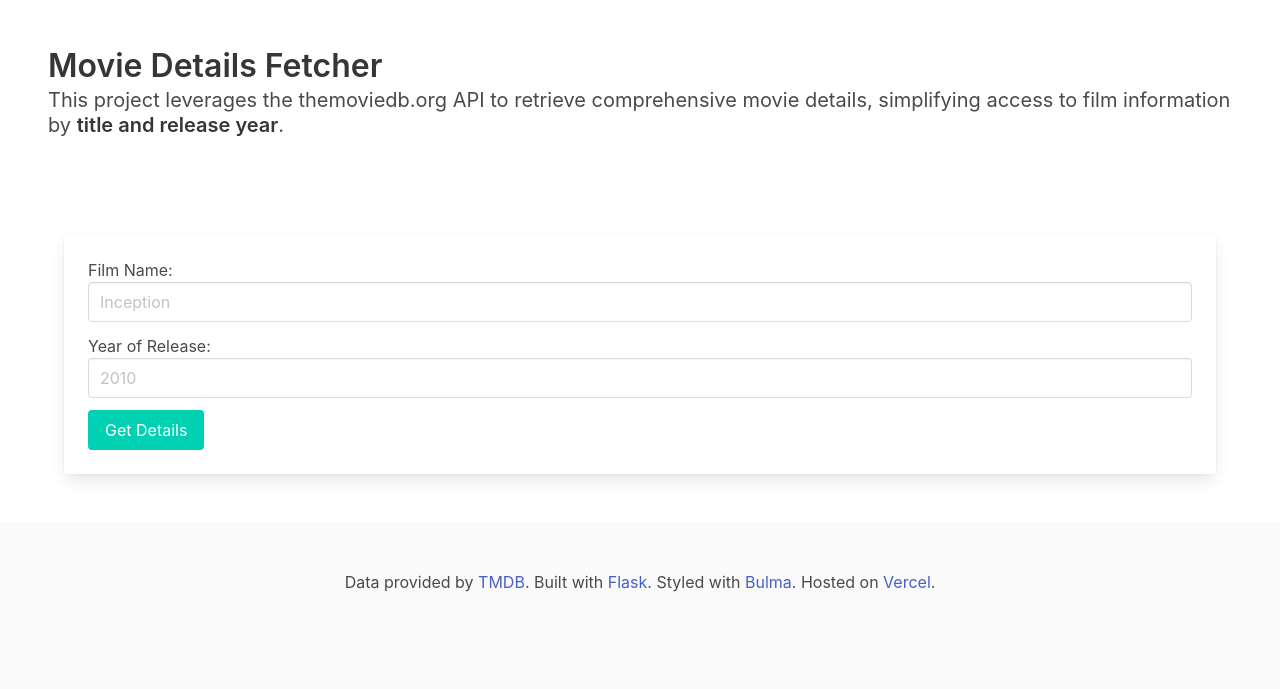
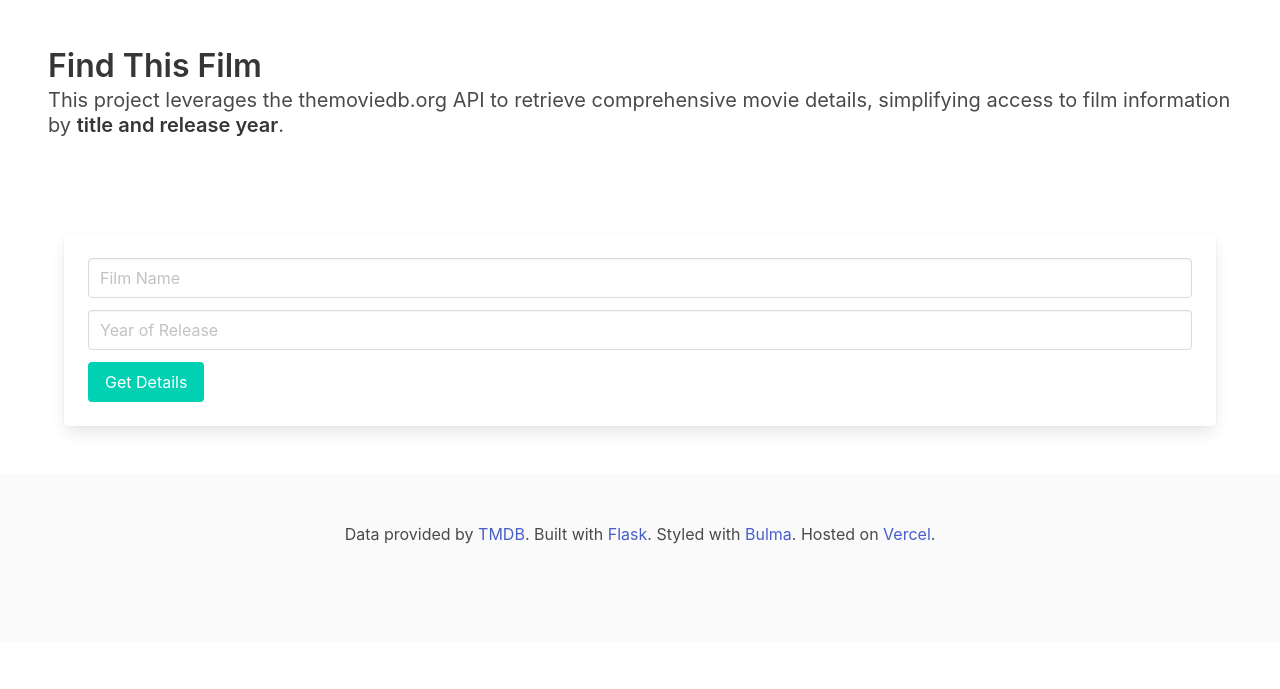
Before and after one commit to paperboi/fetch-movie-details, a Flask app: page / in a window 1280 px wide. Shown: the top 689 px of the page. Run offline with Flask 3, Linux system fonts and the light colour scheme.

```diff
--- a/app/templates/index.html
+++ b/app/templates/index.html
@@ -12,7 +12,7 @@
   </head>
   <body>
     <section class="section">
-      <h1 class="title">Movie Details Fetcher</h1>
+      <h1 class="title">Find This Film</h1>
       <h2 class="subtitle">
         This project leverages the themoviedb.org API to retrieve comprehensive
         movie details, simplifying access to film information by
@@ -25,25 +25,25 @@
           <div class="card-content">
             <form method="POST" action="/results">
               <div class="field">
-                <label for="film_name">Film Name:</label>
+                <!-- <label for="film_name">Film Name:</label> -->
                 <div class="control">
                   <input
                     class="input is-normal"
                     type="text"
                     name="film_name"
-                    placeholder="Inception"
+                    placeholder="Film Name"
                     required
                   />
                 </div>
               </div>
               <div class="field">
-                <label for="year_of_release">Year of Release:</label>
+                <!-- <label for="year_of_release">Year of Release:</label> -->
                 <div class="control">
                   <input
                     class="input is-normal"
                     type="text"
                     name="year_of_release"
-                    placeholder="2010"
+                    placeholder="Year of Release"
                     required
                   />
                 </div>
```
Also changed, not shown: app/templates/results.html (+5 -5 lines).
